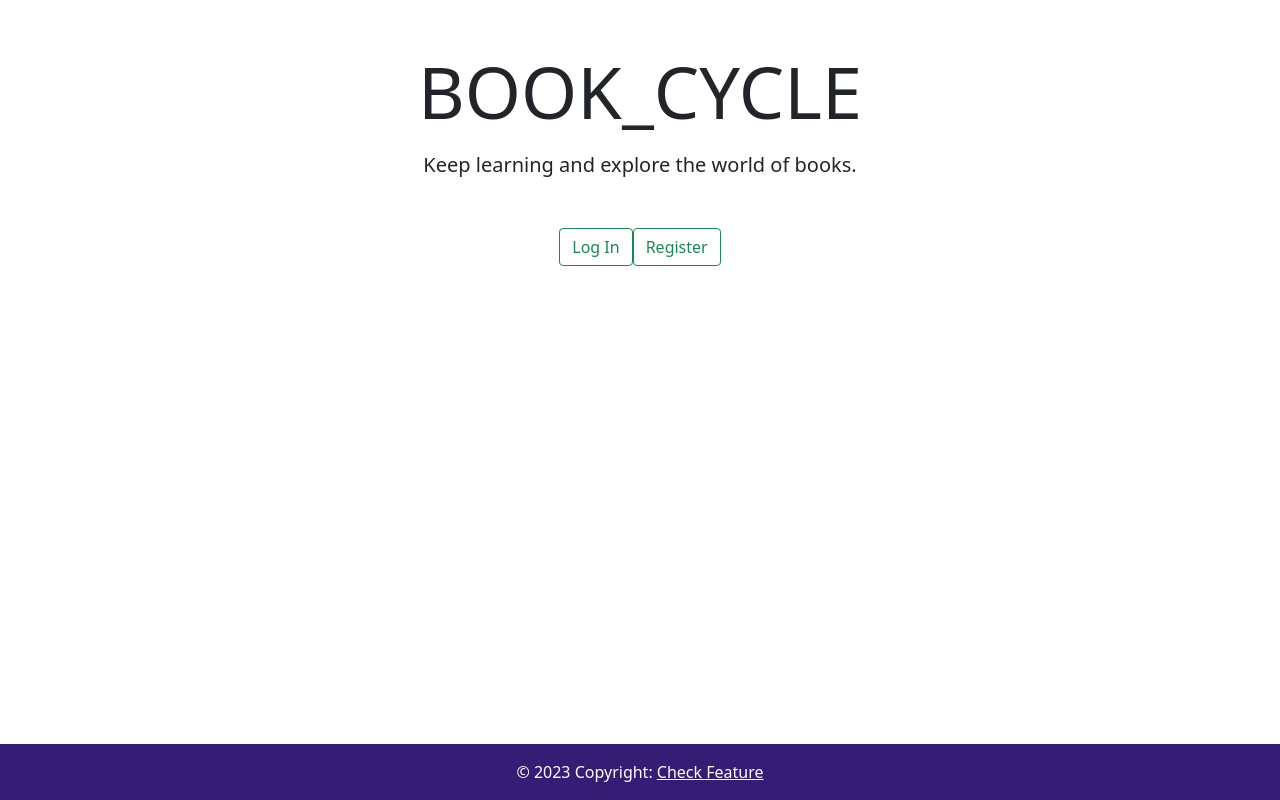
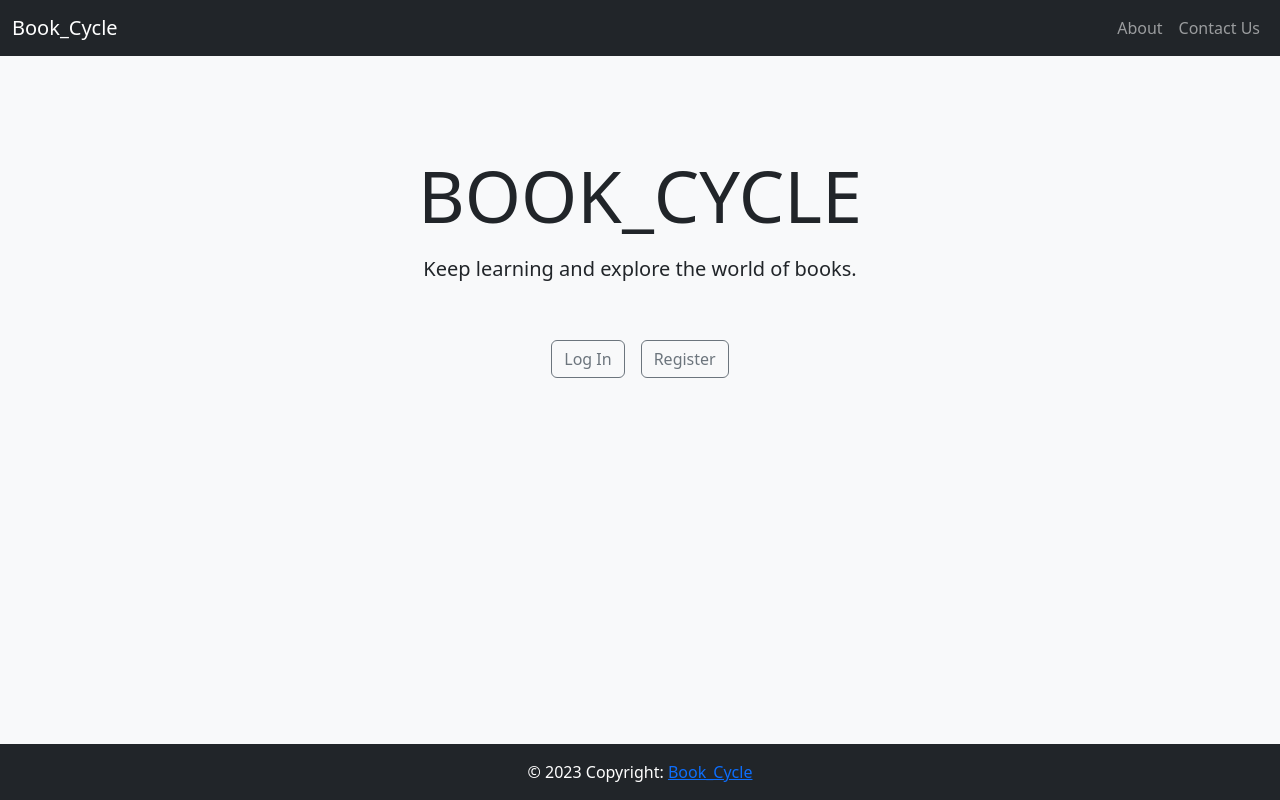
Before and after one commit to AbuYousufSiam/book_cycle_django, a Django app: page / in a window 1280 px wide. Run offline with Django 4.2, Linux system fonts and the light colour scheme; some libraries are stand-ins or nearby versions.

Commit message:
Index and Base(else)

```diff
--- a/src/books/templates/base.html
+++ b/src/books/templates/base.html
@@ -2,47 +2,33 @@
 <html lang="en">
 
 <head>
-    <!-- Required Meta Files -->
-    <meta charset="UTF-8">
-    <meta name="viewport" content="width=device-width, initial-scale=1.0">
-
-    <!-- Title -->
+    <!--Required Meta Tags-->
+    <meta charset="utf-8">
+    <meta name="viewport" content="width=device-width, initial-scale=1">
+    <link rel="shortcut icon" type="image/png" href="img/Image1.png">
+    <!--Bootstrap CSS-->
+    <link href="https://cdn.jsdelivr.net/npm/bootstrap@5.3.2/dist/css/bootstrap.min.css" rel="stylesheet">
+    <!--CSS Files-->
+    <link rel="stylesheet" href="css/style.css">
+    <!--Font Awesome-->
+    <script src="https://cdnjs.cloudflare.com/ajax/libs/font-awesome/6.4.2/css/all.min.css"></script>
+    <!--Google Font: OpenSans-->
+    <link rel="preconnect" href="https://fonts.googleapis.com">
+    <link rel="preconnect" href="https://fonts.gstatic.com" crossorigin>
+    <link href="https://fonts.googleapis.com/css2?family=Open+Sans:ital,wght@0,300;1,300&display=swap" rel="stylesheet">
     {% block title %}
     <title>Your Website Title</title>
     {% endblock %}
-
-    <!-- Add your CSS and JavaScript links here -->
-    <!-- Font Awesome -->
-    <link rel="stylesheet" href="https://use.fontawesome.com/releases/v5.8.2/css/all.css">
-    <!-- Bootstrap CSS -->
-    <link href="https://cdn.jsdelivr.net/npm/bootstrap@5.0.0-beta1/dist/css/bootstrap.min.css" rel="stylesheet"
-        integrity="sha384-giJF6kkoqNQ00vy+HMDP7azOuL0xtbfIcaT9wjKHr8RbDVddVHyTfAAsrekwKmP1" crossorigin="anonymous">
 </head>
 
+
 <body>
-    <style>
-        footer {
-            width: 100%;
-            position: fixed;
-            bottom: 0;
-        }
-    </style>
-
     <main>
         {% block content %}
         {% endblock %}
     </main>
-
-
-    <!-- Add your footer content here -->
-    <footer class="bg-light text-center text-white">
-        <!-- Copyright -->
-        <div class="text-center p-3" style="background-color: rgb(53, 29, 118)">
-            © 2023 Copyright:
-            <a class="text-white" href="#">Check Feature</a>
-        </div>
-        <!-- Copyright -->
-    </footer>
+    <!--Bootstrap JS-->
+    <script src="https://cdn.jsdelivr.net/npm/bootstrap@5.3.2/dist/js/bootstrap.bundle.min.js"></script>
 </body>
 
 </html>
--- a/src/books/templates/index.html
+++ b/src/books/templates/index.html
@@ -78,18 +78,51 @@
 
 <a href="{% url 'logout' %}">Logout</a>
 {% else %}
-<div class="container">
-  <div class="row justify-content-center mt-5">
+<div class="container-fluid bg-light fixed-top vh-100">
+  <div class="row">
+    <!--Navbar-->
+    <nav class="navbar navbar-expand-sm bg-dark navbar-dark">
+      <div class="container-fluid">
+        <a class="navbar-brand" href="#">Book_Cycle</a>
+        <button class="navbar-toggler" type="button" data-bs-toggle="collapse" data-bs-target="#collapsibleNavbar">
+          <span class="navbar-toggler-icon"></span>
+        </button>
+        <div class="collapse navbar-collapse justify-content-end" id="collapsibleNavbar">
+          <ul class="navbar-nav">
+            <li class="nav-item">
+              <a class="nav-link" href="#">About</a>
+            </li>
+            <li class="nav-item">
+              <a class="nav-link" href="#">Contact Us</a>
+            </li>
+          </ul>
+        </div>
+      </div>
+    </nav>
+  </div>
+  <!--Middle Items-->
+  <div class="row justify-content-center mt-5 py-5">
     <div class="col-md-10 col-sm-12 text-center">
       <h1 class="display-2"><b>BOOK_CYCLE</b></h1>
       <p class="mt-3 lead">Keep learning and explore the world of books.</p>
-      <div class="d-flex justify-content-center mt-5">
-        <a href="{% url 'login' %}" class="btn btn-outline-success mr-2">Log In</a>
+      <div class="d-flex justify-content-center mt-5 ">
+        <a href="{% url 'login' %}" class="btn btn-outline-secondary m-2">Log In</a>
 
-        <a href="{% url 'signup' %}" class="btn btn-outline-success">Register</a>
+        <a href="{% url 'signup' %}" class="btn btn-outline-secondary m-2">Register</a>
       </div>
     </div>
   </div>
+  <!-- Add your footer content here -->
+  <div class="row">
+    <footer class="bg-dark text-center text-white fixed-bottom">
+      <!-- Copyright -->
+      <div class="p-3">
+        © 2023 Copyright:
+        <a href="#">Book_Cycle</a>
+      </div>
+    </footer>
+  </div>
+
 </div>
 {% endif %}
 
```
Also changed, not shown: 1 other file.
